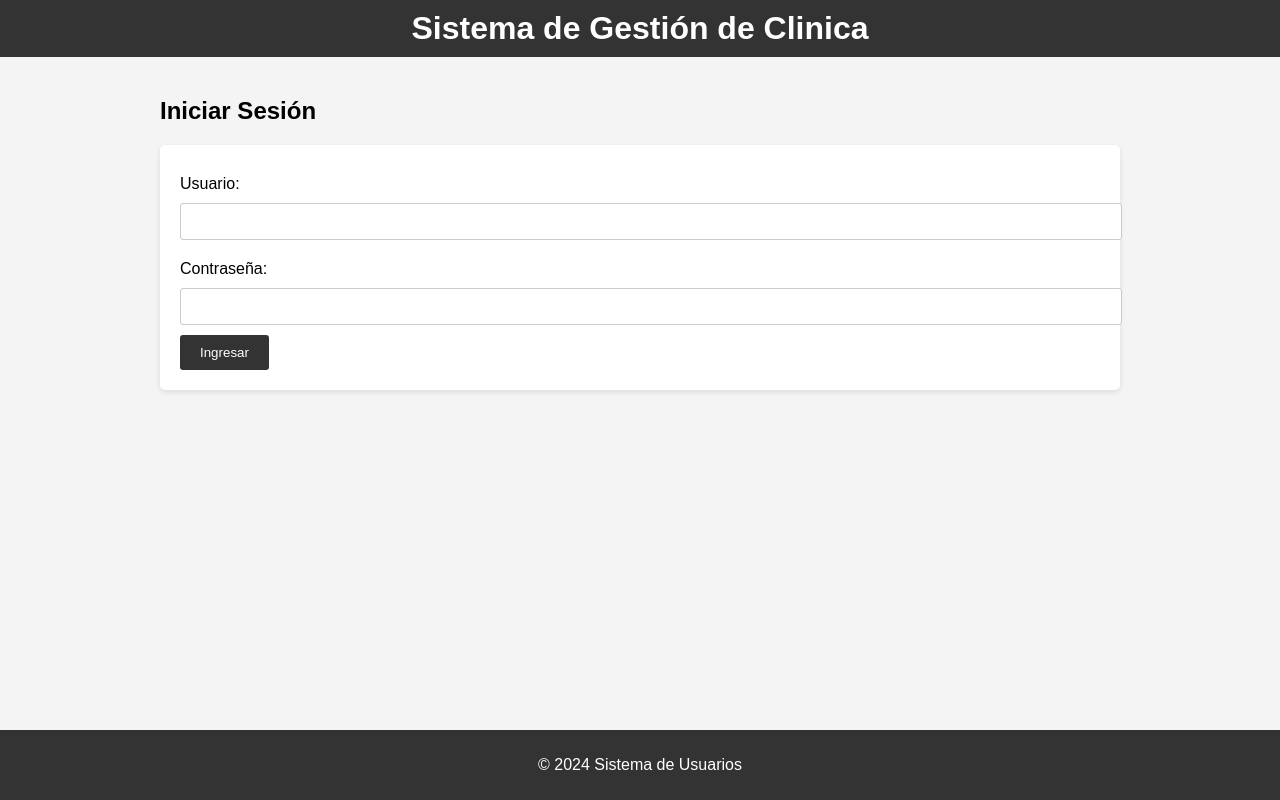
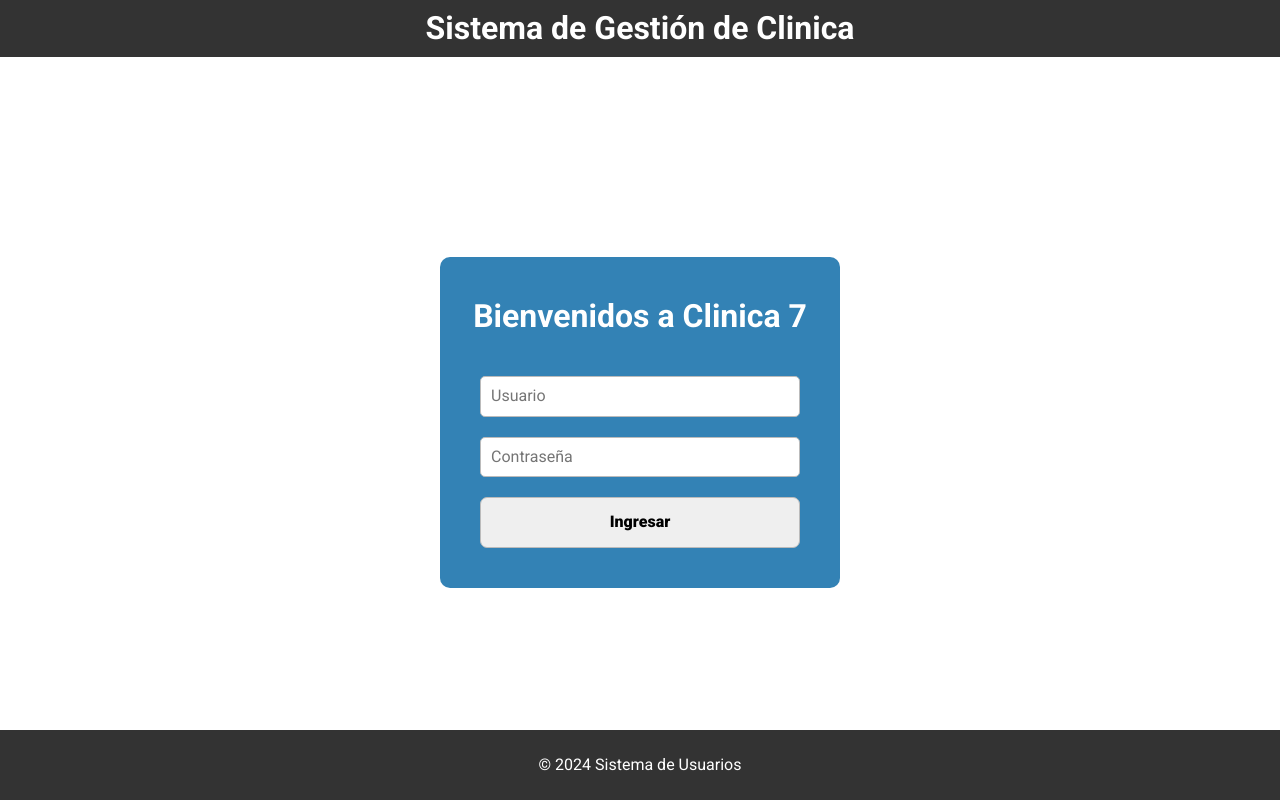
Before and after one commit to conflake04/clinicaDS7, a PHP site: page / in a window 1280 px wide. Run offline with PHP 8.4, Linux system fonts and the light colour scheme.

Commit message:
diseno feo

```diff
--- a/config/database.php
+++ b/config/database.php
@@ -3,10 +3,10 @@
  * Clase Database para manejar la conexión a la base de datos.
  */
 class Database {
-    private $host = 'localhost';       // Dirección del servidor
+    private $host = '127.0.0.1';       // Dirección del servidor
     private $db_name = 'clinica'; // Nombre de la base de datos
-    private $username = 'root';        // Usuario de la base de datos
-    private $password = '';            // Contraseña de la base de datos
+    private $username = 'myuser';        // Usuario de la base de datos
+    private $password = 'mypassword';            // Contraseña de la base de datos
     public $conn;
 
     /**
--- a/css/styles.css
+++ b/css/styles.css
@@ -1,15 +1,16 @@
-body {
-    font-family: Arial, sans-serif;
-    background-color: #f4f4f4;
-    margin: 0;
-    padding: 0;
+@import url('https://fonts.googleapis.com/css2?family=Roboto:ital,wght@0,100;0,300;0,400;0,500;0,700;0,900;1,100;1,300;1,400;1,500;1,700;1,900&display=swap');
+
+.container {
+
+    display: flex;
+    justify-content: center;
+    align-items: center;
+
 }
 
-.container {
-    width: 100%;
-    max-width: 960px;
-    margin: 0 auto;
-    padding: 20px;
+body {
+    font-family: "Roboto", sans-serif;
+
 }
 
 header {
@@ -23,29 +24,107 @@ header h1 {
     margin: 0;
 }
 
-form {
+.login-container {
+    display: flex;
+    justify-content: center;
+    align-items: center;
+    width: 400px;
+    background: #3382B5;
+    border-radius: 10px;
+    margin-top: 200px;
+}
+
+.login-container__form {
+    display: flex;
+    flex-direction: column;
+    justify-content: center;
+    padding: 20px;
+    flex: 1;
+}
+
+.login-container__form h1 {
+    color: #fff;
+    text-align: center;
+}
+
+.login-container__form form {
+    display: flex;
+    flex-direction: column;
+}
+
+.login-container__form form div {
+    width: 100%;
+}
+
+.form-login {
+    padding: 20px;
+    row-gap: 20px;
+}
+
+.form-login button {
+    cursor: pointer;
+    border: none;
+    outline: none;
+    padding: 15px 10px;
+    border-radius: 7px;
+    border: 1px solid #bbb;
+    transition: all ease 0.3s;
+    font-weight: 800;
+}
+
+.form-login button:hover {
+    background-color: #ddd;
+}
+
+.form-login-field {
+    display: flex;
+    flex-direction: column;
+}
+
+.form-login-field label {
+    font-weight: 700;
+    padding-bottom: 5px;
+}
+
+.form-login-field input {
+    border-radius: 5px;
+    outline: none;
+    border: none;
+    border: 1px solid #bbb;
+    padding: 10px;
+}
+
+.login-container__logo {
+    background-color: red;
+    flex: 1;
+}
+
+/* form {
     background-color: #fff;
     padding: 20px;
     margin: 20px 0;
     border-radius: 5px;
     box-shadow: 0 2px 5px rgba(0, 0, 0, 0.1);
-}
+} */
 
-form label {
+
+
+
+/* form label {
     display: block;
     margin: 10px 0 5px;
-}
+} */
 
-form input[type="text"],
+/* form input[type="text"],
 form input[type="password"] {
     width: 100%;
     padding: 10px;
     margin: 5px 0 10px;
     border: 1px solid #ccc;
     border-radius: 3px;
-}
+} */
 
-form button {
+/* form button {
     background-color: #333;
     color: #fff;
     padding: 10px 20px;
@@ -56,7 +135,7 @@ form button {
 
 form button:hover {
     background-color: #555;
-}
+} */
 
 footer {
     text-align: center;
@@ -67,3 +146,29 @@ footer {
     width: 100%;
     bottom: 0;
 }
+
+.admin-container {
+    display: flex;
+    flex-direction: column;
+    row-gap: 10px;
+}
+
+.admin-container button a {
+    text-decoration: none;
+    color: black;
+}
+
+.admin-container button {
+    cursor: pointer;
+    border: none;
+    outline: none;
+    padding: 15px 10px;
+    border-radius: 7px;
+    border: 1px solid #bbb;
+    transition: all ease 0.3s;
+    font-weight: 800;
+}
+
+.admin-container button:hover {
+    background-color: #ddd;
+}
--- a/views/login.php
+++ b/views/login.php
@@ -1,15 +1,23 @@
 <?php require 'templates/header.php'; ?>
 
 <!-- Formulario de inicio de sesión -->
-<h2>Iniciar Sesión</h2>
-<form method="POST" action="./login">
-    <label for="username">Usuario:</label>
-    <input type="text" name="username" required>
+<!-- <h2>Iniciar Sesión</h2> -->
+ <div class="login-container">
+    <div class="login-container__form">
+    <h1>Bienvenidos a Clinica 7</h1>
+        <form class="form-login" method="POST" action="./login">
+            <div class="form-login-field">
+                <input type="text" name="username" required placeholder="Usuario">
+            </div>
 
-    <label for="password">Contraseña:</label>
-    <input type="password" name="password" required>
+            <div class="form-login-field">
+                <input type="password" name="password" placeholder="Contraseña" required>
+            </div>
 
-    <button type="submit">Ingresar</button>
-</form>
+        <button type="submit">Ingresar</button>
+        </form>
+    </div>
+ </div>
+
 
 <?php require 'templates/footer.php'; ?>
--- a/views/templates/header.php
+++ b/views/templates/header.php
@@ -5,6 +5,7 @@
     <meta http-equiv="X-UA-Compatible" content="IE=edge">
     <meta name="viewport" content="width=device-width, initial-scale=1.0">
     <title>Sistema de Usuarios</title>
+    <link rel="stylesheet" href="./css/normalize.css">
     <link rel="stylesheet" href="./css/styles.css">
 </head>
 <body>
```
Also changed, not shown: views/admin.php (+9 -0 lines), css/normalize.css (added).
